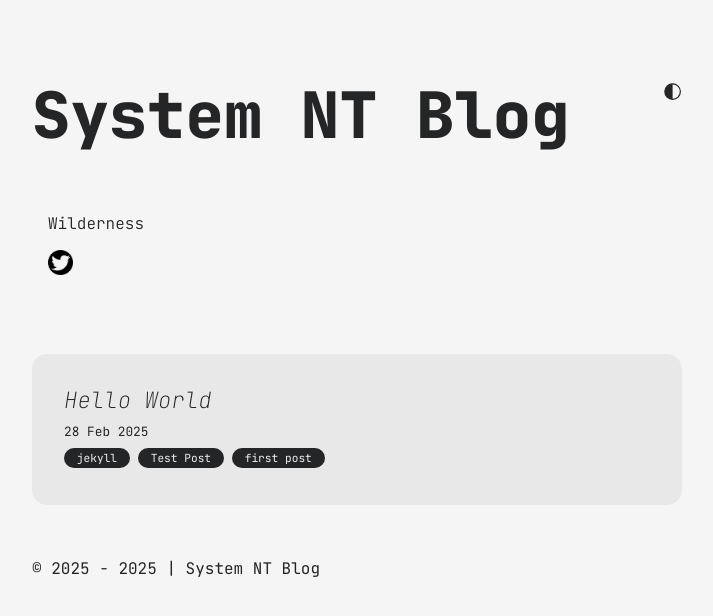
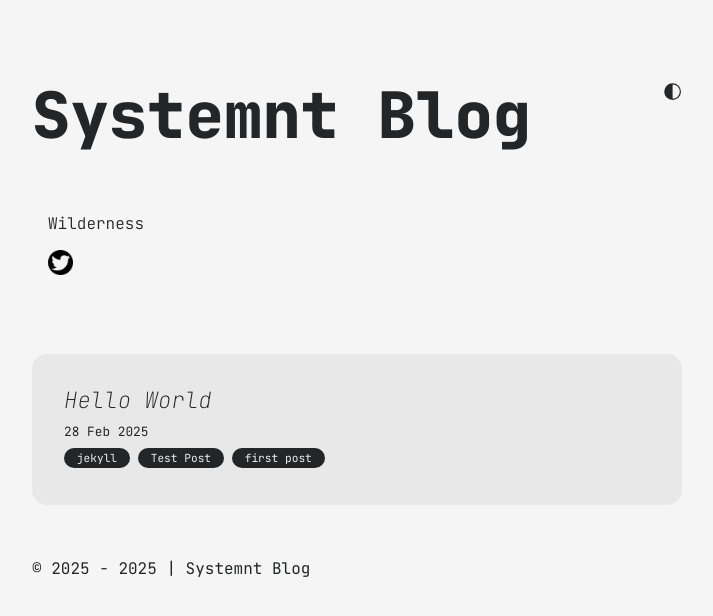
Before and after one commit to system-nt/blog, a Jekyll site: the page built from index.md, in a window 1280 px wide. Shown: the top 616 px of the page, without its empty margins (283-996 px from the left). Built offline with Jekyll 4.4.1, drawn with Linux system fonts in a browser that asks for light colours.

Commit message:
updated title`

```diff
--- a/_config.yml
+++ b/_config.yml
@@ -1,4 +1,4 @@
-title: System NT Blog
+title: Systemnt Blog
 markdown: kramdown
 
 # for atom feed
```
